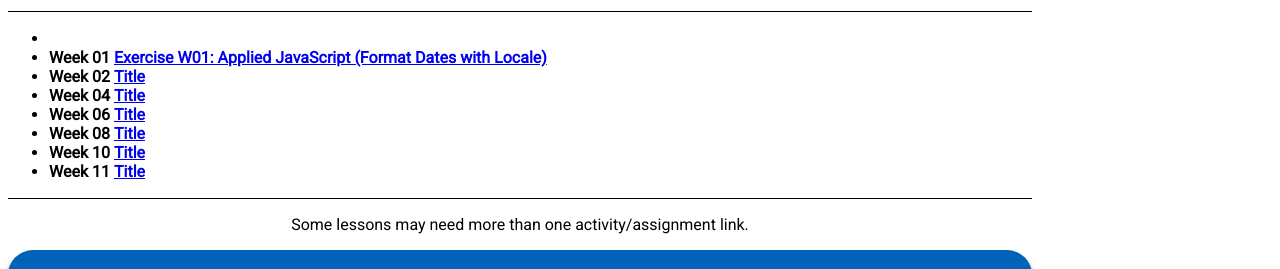
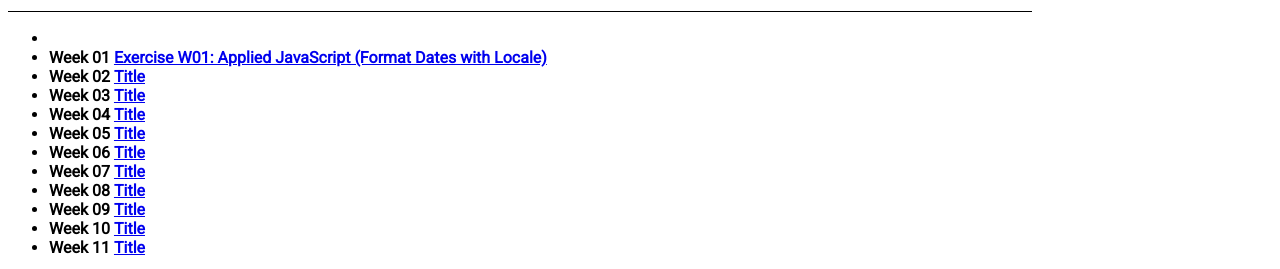
Before and after one commit to onipaa/wdd230, a plain HTML site: page index.html in a window 1280 px wide. Shown: the part 407-676 px from the top of the page. Drawn offline with Linux system fonts and the light colour scheme.

Commit message:
Fixing more copy paste errors

```diff
--- a/index.html
+++ b/index.html
@@ -27,14 +27,14 @@
                             <ul>
                                 <li>&nbsp;</li>
                                 <li>Week 01&nbsp;<a href="https://codepen.io/j79h110/pen/JjBbNLw">Exercise W01: Applied JavaScript (Format Dates with Locale)</a></li>
-                                <li>Week 02&nbsp;<a href="#>Title</a></li>
-                                <li>Week 03&nbsp;<a href="#>Title</a></li>
-                                <li>Week 04&nbsp;<a href="#>Title</a></li>
-                                <li>Week 05&nbsp;<a href="#>Title</a></li>
-                                <li>Week 06&nbsp;<a href="#>Title</a></li>
-                                <li>Week 07&nbsp;<a href="#>Title</a></li>
-                                <li>Week 08&nbsp;<a href="#>Title</a></li>
-                                <li>Week 09&nbsp;<a href="#>Title</a></li>
+                                <li>Week 02&nbsp;<a href="#">Title</a></li>
+                                <li>Week 03&nbsp;<a href="#">Title</a></li>
+                                <li>Week 04&nbsp;<a href="#">Title</a></li>
+                                <li>Week 05&nbsp;<a href="#">Title</a></li>
+                                <li>Week 06&nbsp;<a href="#">Title</a></li>
+                                <li>Week 07&nbsp;<a href="#">Title</a></li>
+                                <li>Week 08&nbsp;<a href="#">Title</a></li>
+                                <li>Week 09&nbsp;<a href="#">Title</a></li>
                                 <li>Week 10&nbsp;<a href="#">Title</a></li>
                                 <li>Week 11&nbsp;<a href="#">Title</a></li>
                             </ul>
```
